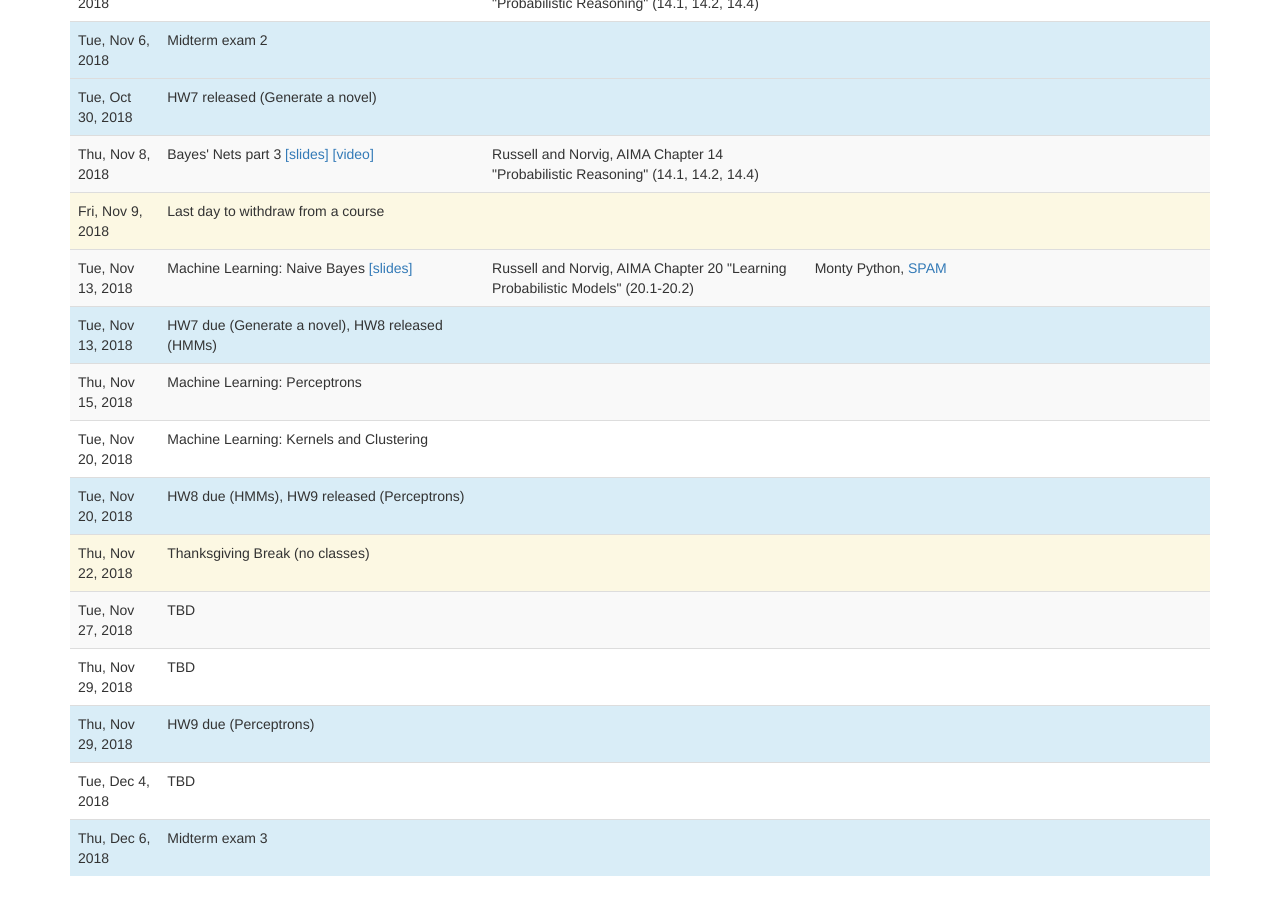
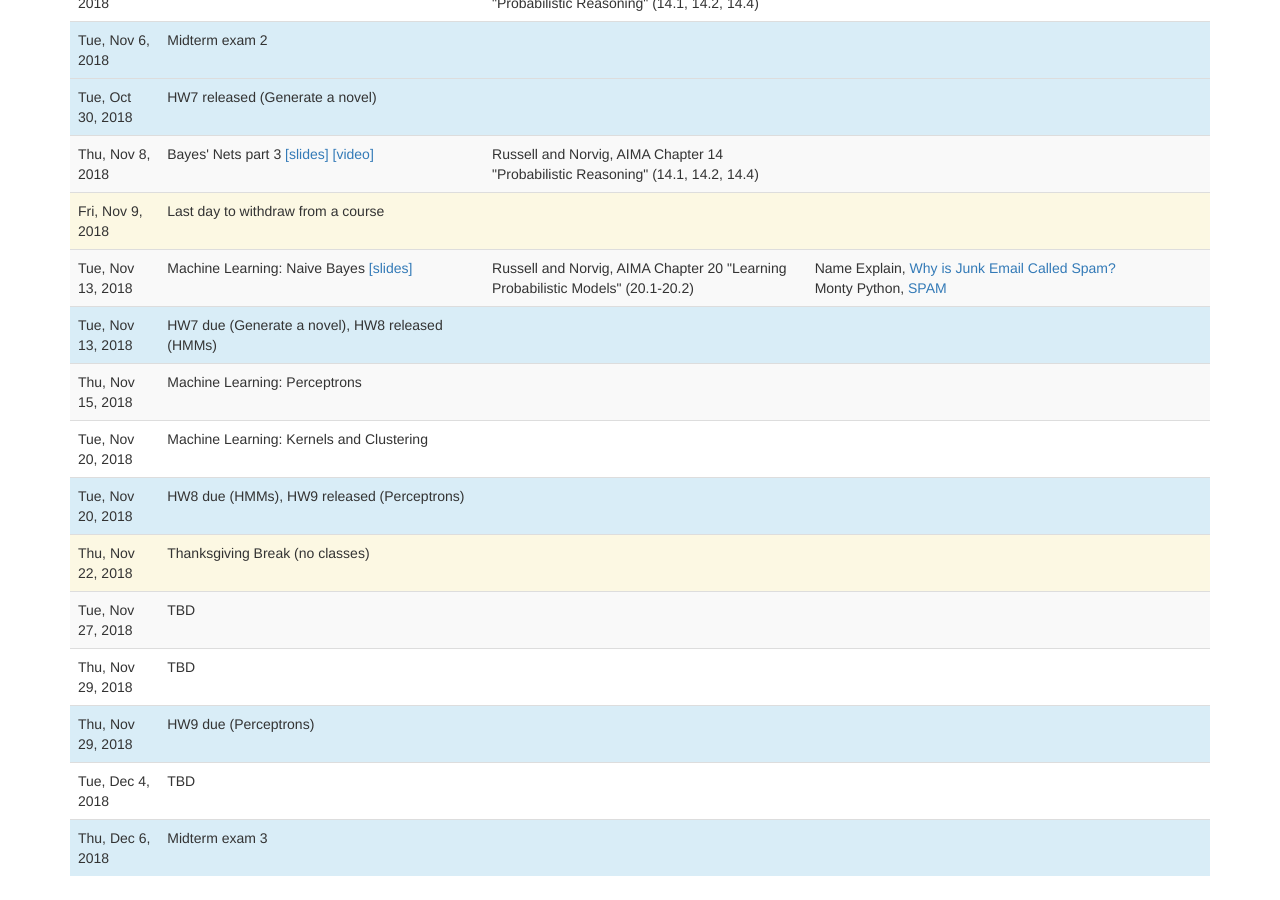
Before and after one commit to artificial-intelligence-class/artificial-intelligence-class.github.io, a Jekyll site: the page built from lectures.md, in a window 1280 px wide and 900 px high, scrolled down 2459 px. Built offline with Jekyll 4.4.1, drawn with Linux system fonts in a browser that asks for light colours; nearby versions of some CDN libraries; a script that is not in the unit is left out.

Commit message:
Why is junk email called spam

```diff
--- a/_data/lectures.yaml
+++ b/_data/lectures.yaml
@@ -404,6 +404,10 @@
       optional: false
   videos:
     -
+      authors: Name Explain
+      url: https://www.youtube.com/watch?v=Syr-oNr4IUQ
+      title: Why is Junk Email Called Spam?
+    -
       authors: Monty Python
       url: https://www.youtube.com/watch?v=cFrtpT1mKy8
       title: SPAM
```
